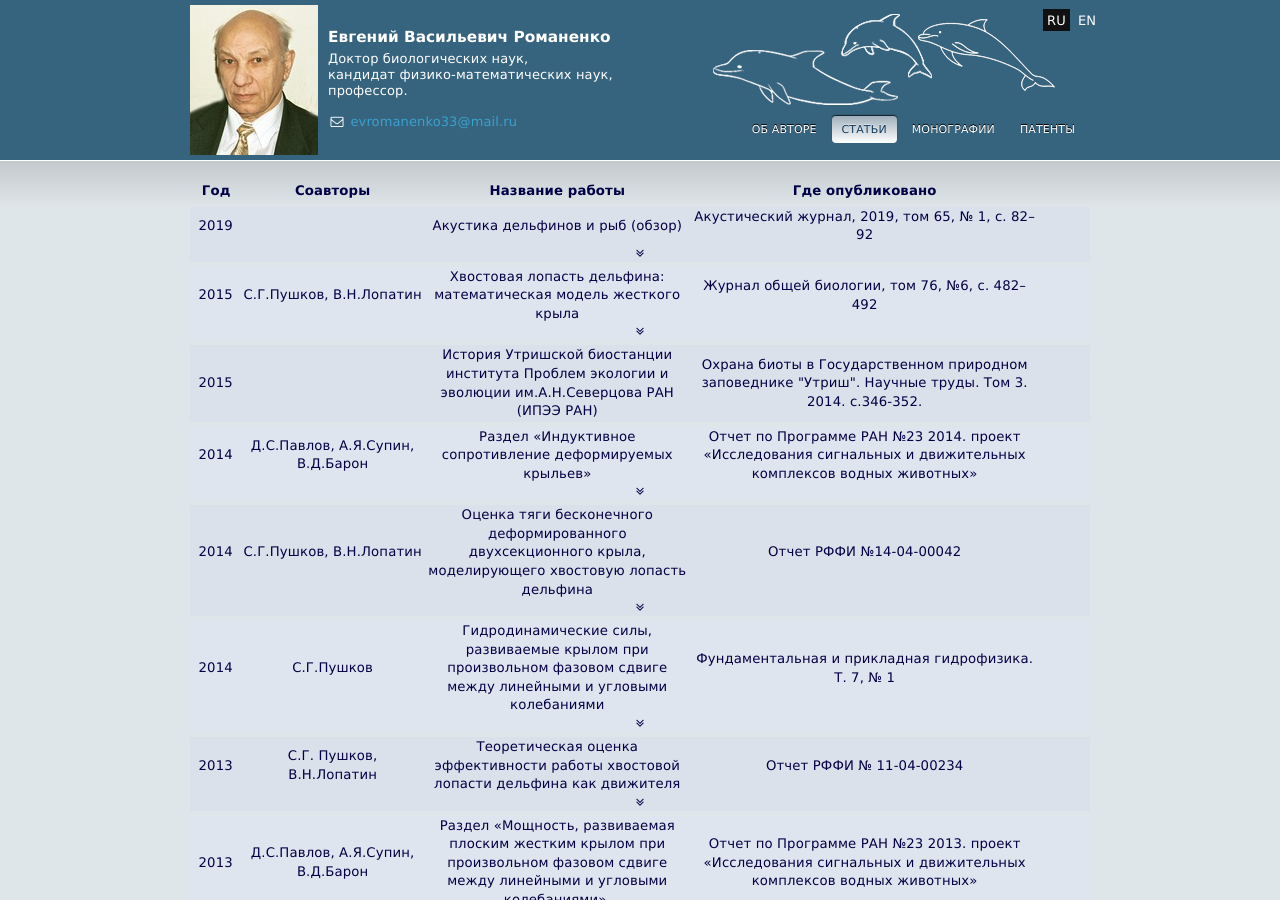
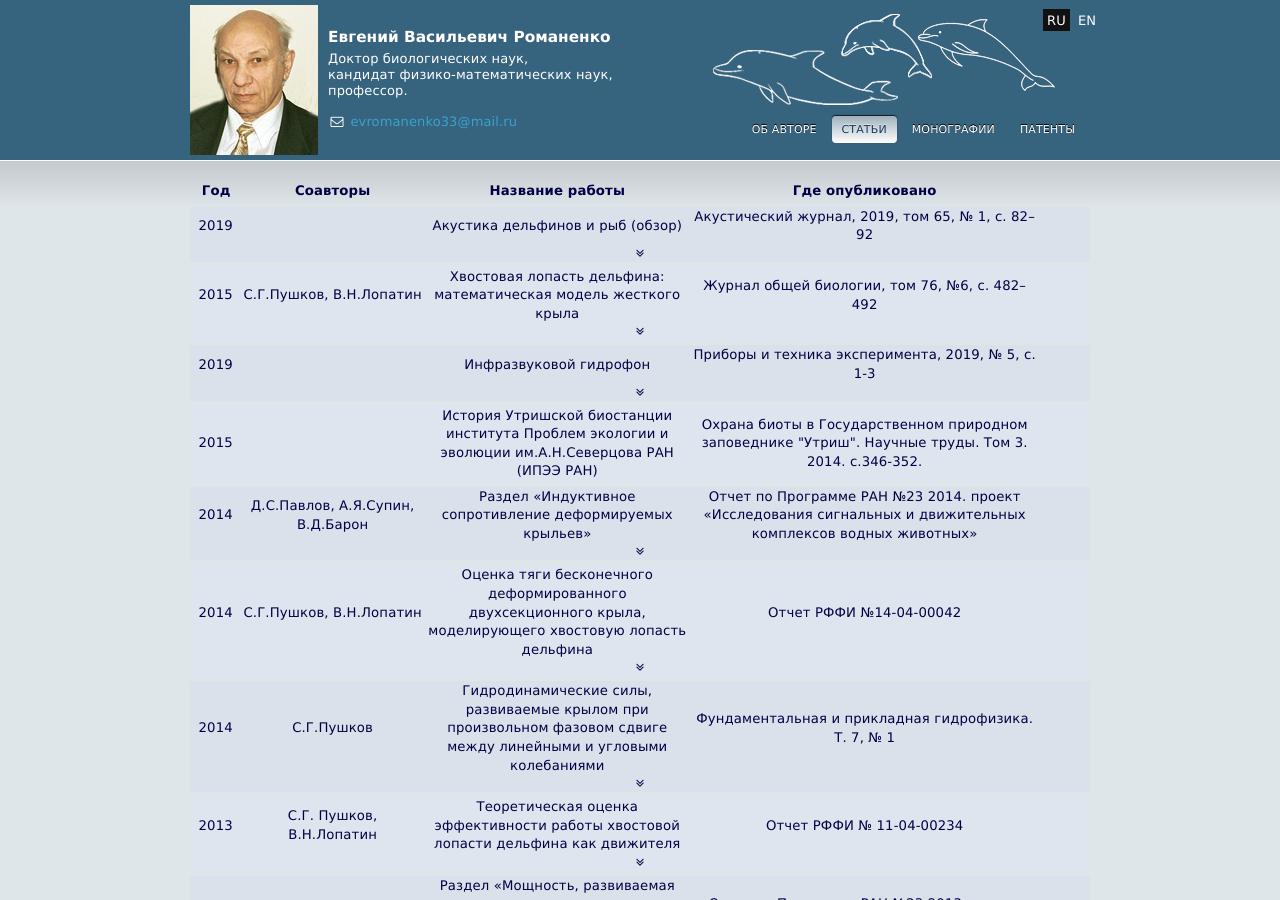
Before and after one commit to evromanenko/evromanenko.github.io, a Jekyll site: the page built from articles.md, in a window 1280 px wide and 900 px high. Built offline with Jekyll 4.4.1, drawn with Linux system fonts in a browser that asks for light colours; nearby versions of some CDN libraries.

Commit message:
добавлено инфо по статье за 2019

```diff
--- a/_data/articles.yaml
+++ b/_data/articles.yaml
@@ -26,6 +26,16 @@
     сдвиге между линейными и угловыми колебаниями. Использованы кинематические параметры, характерные для хвостовой
     лопасти дельфина, полученные в экспериментах с животными.
   link: job2015.pdf
+-
+  title: Инфразвуковой гидрофон
+  year: 2019
+  coauthors:
+  published: Приборы и техника эксперимента, 2019, № 5, с. 1-3
+  summary: >
+    Разработан инфразвуковой гидрофон, работающий на пироэлектрическом принципе. Чувствительный элемент гидрофона
+    выполнен в форме тонкой пластинки (пироэлемент), окруженной воздушной средой. Изменения давления в воздушной
+    среде сопровождаются изменениями температуры, которые и воспринимаются пироэлементом.
+  link: Pribory1905010RomanenkoRED.pdf
 -
   title: История Утришской биостанции института Проблем экологии и эволюции им.А.Н.Северцова РАН (ИПЭЭ РАН)
   year: 2015
```
